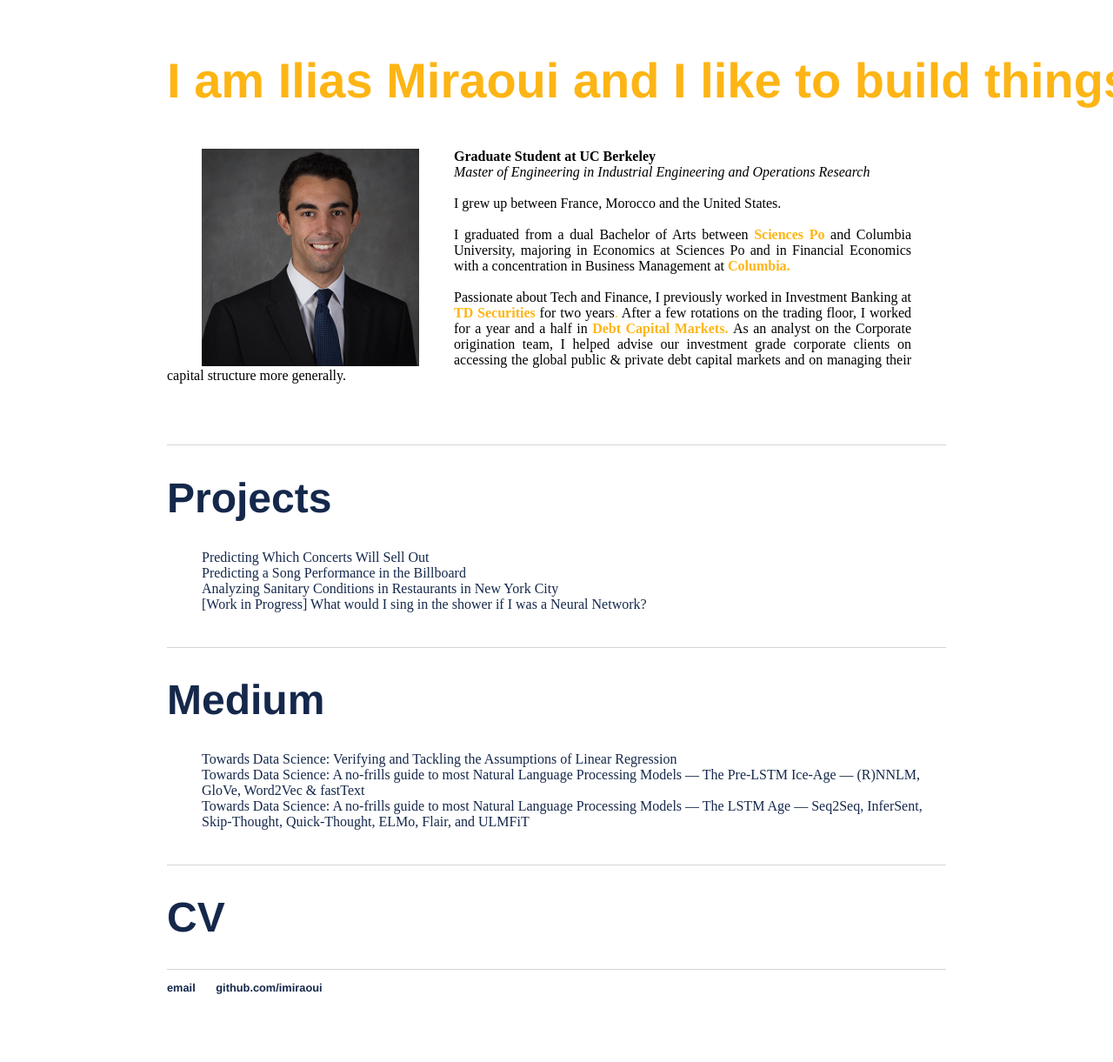
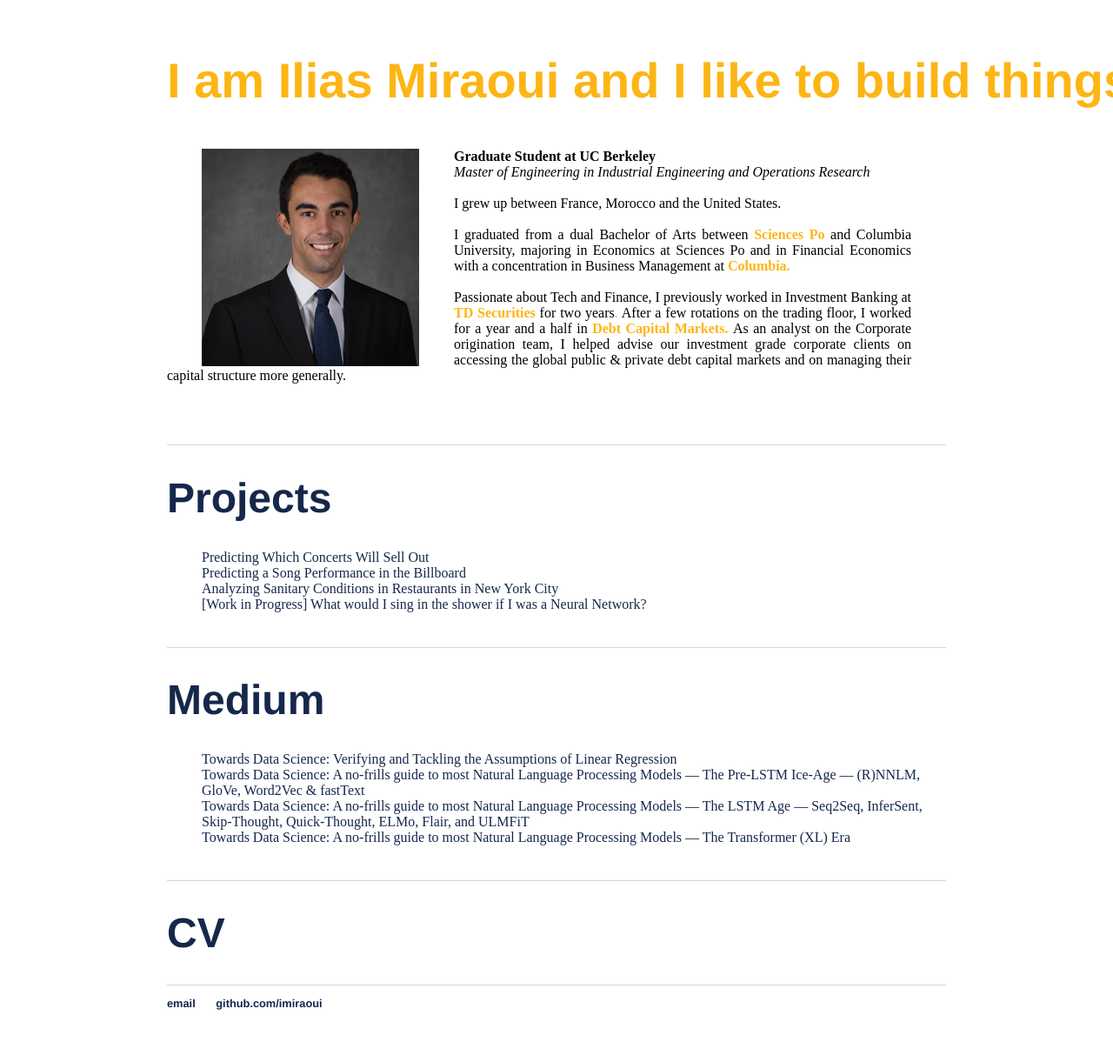
Before and after one commit to imiraoui/imiraoui.github.io, a Jekyll site: the page built from index.html, in a window 1280 px wide. Shown: the whole page at 87% size. Built offline with Jekyll 4.4.1, drawn with Linux system fonts in a browser that asks for light colours; nearby versions of some CDN libraries.

Commit message:
new article

```diff
--- a/index.html
+++ b/index.html
@@ -35,6 +35,7 @@ title: Ilias Miraoui
 				<li><a href="https://towardsdatascience.com/verifying-and-tackling-the-assumptions-of-linear-regression-32126acea67b"> Towards Data Science: Verifying and Tackling the Assumptions of Linear Regression </a></li>
 				<li><a href="https://towardsdatascience.com/a-no-frills-guide-to-most-natural-language-processing-models-part-1-the-pre-lstm-ice-age-86055dd5d67c"> Towards Data Science: A no-frills guide to most Natural Language Processing Models — The Pre-LSTM Ice-Age — (R)NNLM, GloVe, Word2Vec & fastText </a></li>
 				<li><a href="https://towardsdatascience.com/a-no-frills-guide-to-most-natural-language-processing-models-the-lstm-age-seq2seq-infersent-3af80e77687"> Towards Data Science: A no-frills guide to most Natural Language Processing Models — The LSTM Age — Seq2Seq, InferSent, Skip-Thought, Quick-Thought, ELMo, Flair, and ULMFiT </a></li>
+				<li><a href="https://towardsdatascience.com/a-no-frills-guide-to-most-natural-language-processing-models-the-transformer-xl-era-ff5035f04e0f#aa3a"> Towards Data Science: A no-frills guide to most Natural Language Processing Models — The Transformer (XL) Era </a></li>
 			</ul>
 		</div>
 		<div class ="projects" >
```
